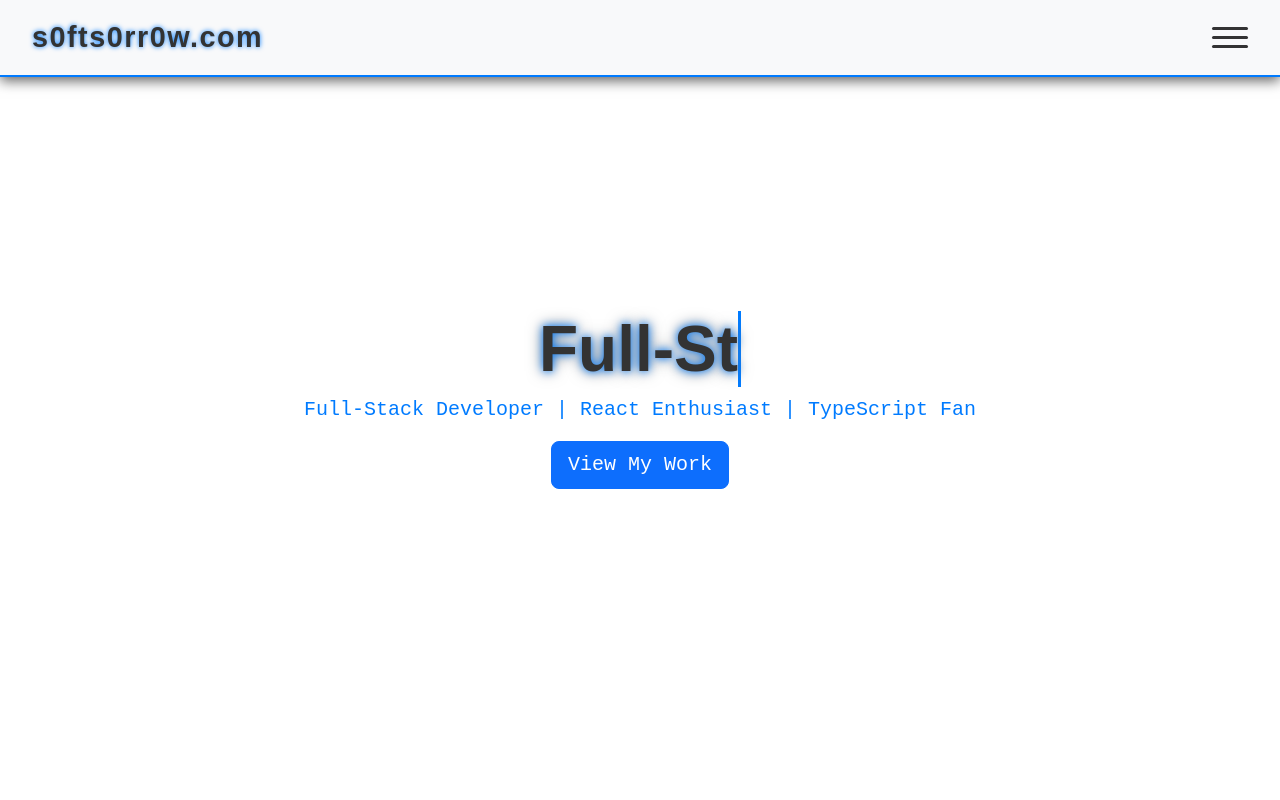
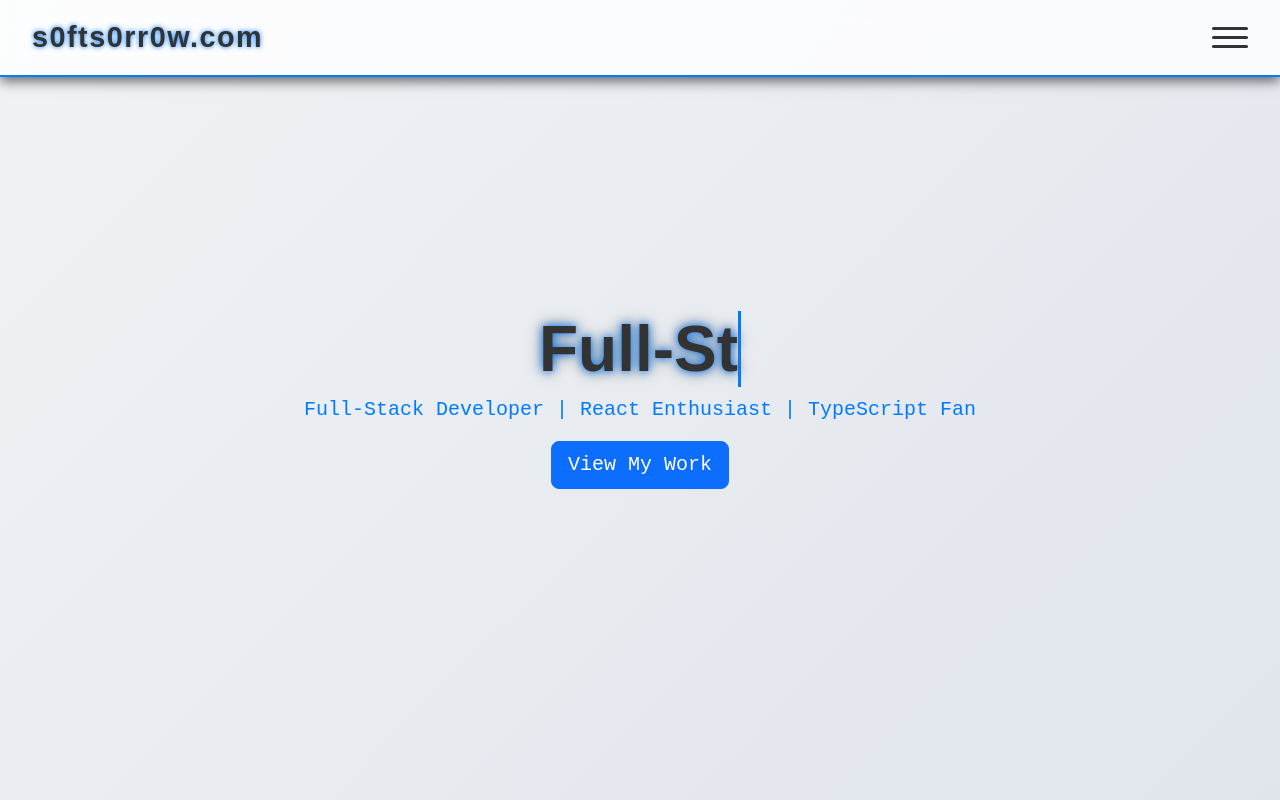
Before and after one commit to S0FTS0RR0W/s0fts0rr0w-portfolio, a React (Create React App) app: page / in a window 1280 px wide. Shown: the top 800 px of the page. Built offline with nearby package versions, Linux system fonts and the light colour scheme.

Commit message:
feat: Enhance light/dark mode with linear gradients and FontAwesome icons
- Updated src/index.css to use linear gradients for background colors in both light and dark themes.
- Replaced emoji icons with FontAwesome faSun and faMoon icons in src/components/NavigationBar.tsx for a more polished look.

```diff
--- a/src/components/NavigationBar.tsx
+++ b/src/components/NavigationBar.tsx
@@ -1,7 +1,9 @@
 import React from 'react';
 import { Link } from 'react-router-dom';
 import './NavigationBar.css';
-import { useTheme } from '../context/ThemeContext'; // Import useTheme
+import { useTheme } from '../context/ThemeContext';
+import { FontAwesomeIcon } from '@fortawesome/react-fontawesome';
+import { faSun, faMoon } from '@fortawesome/free-solid-svg-icons';
 
 interface NavigationBarProps {
   isMenuOpen: boolean;
@@ -9,7 +11,7 @@ interface NavigationBarProps {
 }
 
 const NavigationBar: React.FC<NavigationBarProps> = ({ isMenuOpen, setIsMenuOpen }) => {
-  const { darkMode, toggleDarkMode } = useTheme(); // Use the theme context
+  const { darkMode, toggleDarkMode } = useTheme();
 
   const toggleMenu = () => {
     setIsMenuOpen(!isMenuOpen);
@@ -38,7 +40,7 @@ const NavigationBar: React.FC<NavigationBarProps> = ({ isMenuOpen, setIsMenuOpen
             <li><Link to="/contact" onClick={handleLinkClick}>Contact</Link></li>
             <li>
               <button onClick={toggleDarkMode} className="theme-toggle-button">
-                {darkMode ? '☀️' : '🌙'} {/* Sun for light, Moon for dark */}
+                <FontAwesomeIcon icon={darkMode ? faSun : faMoon} />
               </button>
             </li>
           </ul>
--- a/src/index.css
+++ b/src/index.css
@@ -1,24 +1,24 @@
 :root {
-  --background-color: #ffffff;
+  --background-color: linear-gradient(135deg, #f0f2f5 0%, #e0e5ec 100%);
   --text-color: #333333;
   --primary-color: #007bff;
   --secondary-color: #6c757d;
-  --card-background: #f8f9fa;
+  --card-background: #ffffff;
   --border-color: #dee2e6;
-  --header-background: #f8f9fa;
+  --header-background: rgba(255, 255, 255, 0.8);
   --footer-background: #343a40;
   --footer-text-color: #ffffff;
 }
 
 body[data-theme='dark'] {
-  --background-color: #282c34;
+  --background-color: linear-gradient(135deg, #2c3e50 0%, #212529 100%);
   --text-color: #e0e0e0;
   --primary-color: #61dafb;
   --secondary-color: #adb5bd;
-  --card-background: #3c4049;
+  --card-background: #343a40;
   --border-color: #495057;
-  --header-background: #20232a;
-  --footer-background: #20232a;
+  --header-background: rgba(33, 37, 41, 0.8);
+  --footer-background: #212529;
   --footer-text-color: #e0e0e0;
 }
 
@@ -29,9 +29,9 @@ body {
     sans-serif;
   -webkit-font-smoothing: antialiased;
   -moz-osx-font-smoothing: grayscale;
-  background-color: var(--background-color);
+  background: var(--background-color); /* Use background instead of background-color for gradients */
   color: var(--text-color);
-  transition: background-color 0.3s ease, color 0.3s ease;
+  transition: background 0.3s ease, color 0.3s ease;
 }
 
 code {
```
